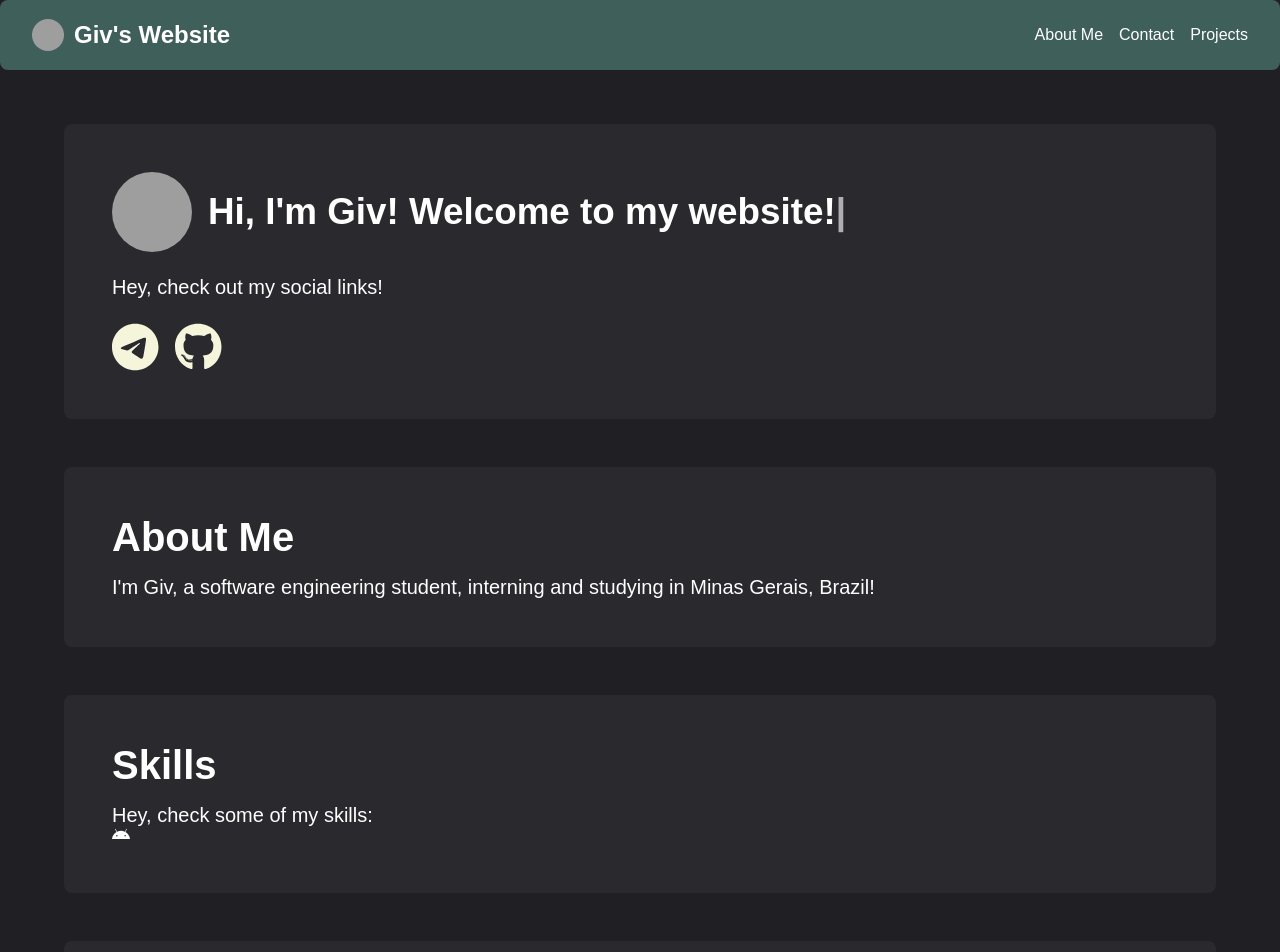
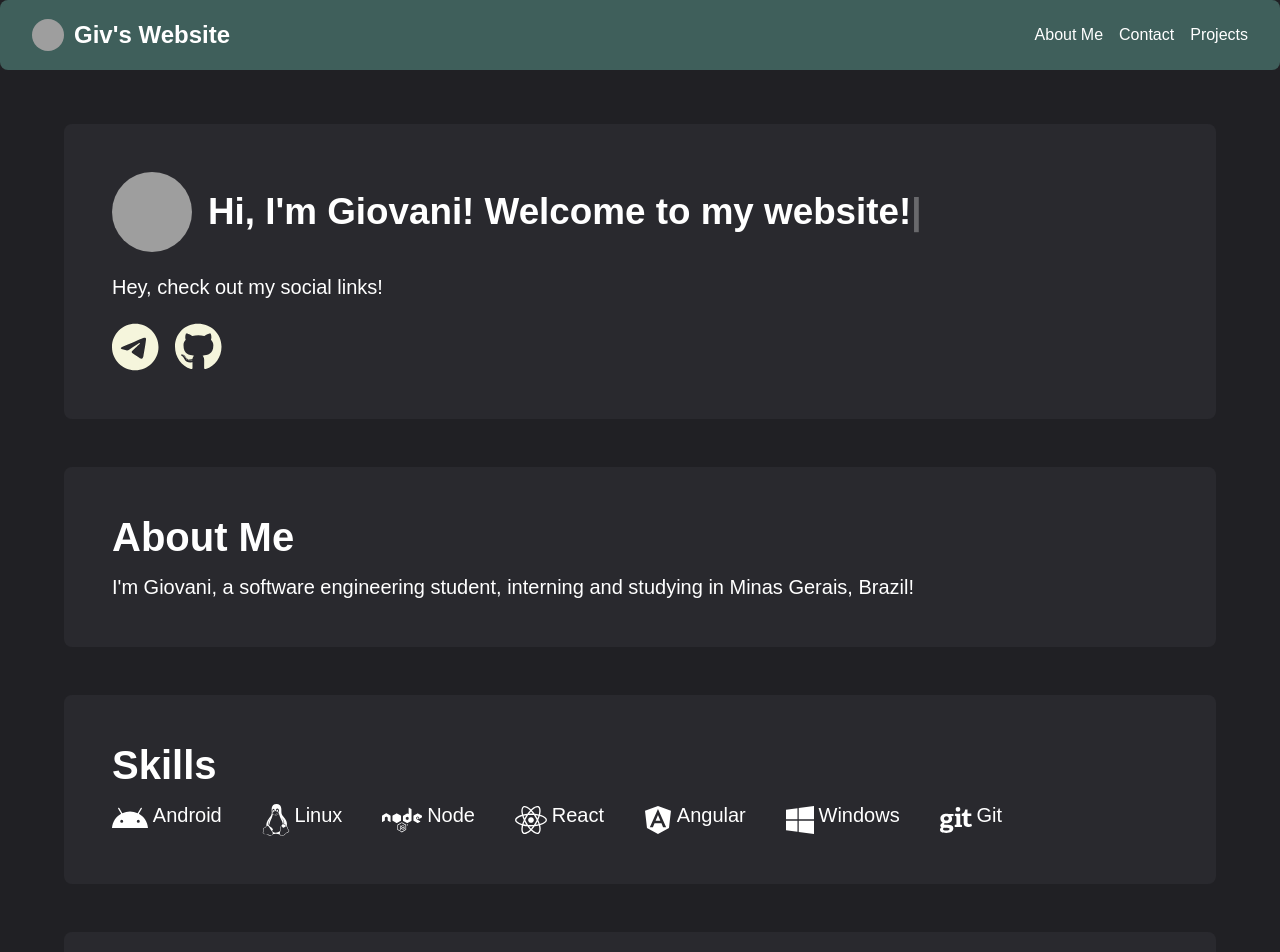
Before and after one commit to GiovaniFZ/my-website, a React (Vite) app: page / in a window 1280 px wide. Shown: the top 952 px of the page. Built offline with nearby package versions, Linux system fonts and the light colour scheme; grey boxes are pictures that could not be loaded.

Commit message:
feat: Add more skills

```diff
--- a/src/pages/about/index.tsx
+++ b/src/pages/about/index.tsx
@@ -6,7 +6,7 @@ export default function About() {
     <MainContainer>
       <h1>About Me</h1>
       <Paragraph>
-      <span>I'm Giv, a software engineering student, interning and studying in Minas Gerais, Brazil!</span>
+      <span>I'm Giovani, a software engineering student, interning and studying in Minas Gerais, Brazil!</span>
       </Paragraph>
     </MainContainer>
   );
--- a/src/pages/home/index.tsx
+++ b/src/pages/home/index.tsx
@@ -11,7 +11,7 @@ export default function Home() {
 
   useEffect(() => {
     const typed = new Typed(typedElement.current, {
-      strings: ["Hi, I'm Giv! Welcome to my website!"],
+      strings: ["Hi, I'm Giovani! Welcome to my website!"],
       typeSpeed: 70,
       backSpeed: 50,
       loop: false,
--- a/src/pages/skills/index.tsx
+++ b/src/pages/skills/index.tsx
@@ -1,14 +1,28 @@
 import { MainContainer } from "../../components/MainContent/styles";
-import { Paragraph } from "../../components/Paragraph/styles";
 import { FontAwesomeIcon } from '@fortawesome/react-fontawesome'
-import { faAndroid } from '@fortawesome/free-brands-svg-icons'
+import { faAndroid, faAngular, faGit, faLinux, faNode, faReact, faWindows } from '@fortawesome/free-brands-svg-icons'
+import { SkillsContainer } from "./styles";
 
 export default function Skills() {
     return (
         <MainContainer>
             <h1>Skills</h1>
-            <Paragraph>Hey, check some of my skills:</Paragraph>
-            <FontAwesomeIcon icon={faAndroid} />
+            <SkillsContainer>
+                <FontAwesomeIcon size="2x" style={{ color: '#fff' }} icon={faAndroid} />
+                <p>Android</p>
+                <FontAwesomeIcon size="2x" icon={faLinux} />
+                <p>Linux</p>
+                <FontAwesomeIcon size="2x" icon={faNode} />
+                <p>Node</p>
+                <FontAwesomeIcon size="2x" icon={faReact} />
+                <p>React</p>
+                <FontAwesomeIcon size="2x" icon={faAngular} />
+                <p>Angular</p>
+                <FontAwesomeIcon size="2x" icon={faWindows} />
+                <p>Windows</p>
+                <FontAwesomeIcon size="2x" icon={faGit} />
+                <p>Git</p>
+            </SkillsContainer>
         </MainContainer>
     )
 }
--- /dev/null
+++ b/src/pages/skills/styles.ts
@@ -0,0 +1,10 @@
+import styled from "styled-components";
+
+export const SkillsContainer = styled.div`
+display: flex;
+margin-top: 1rem;
+p {
+    margin-left: 0.3rem;
+    margin-right: 2.5rem;
+}
+`
```
